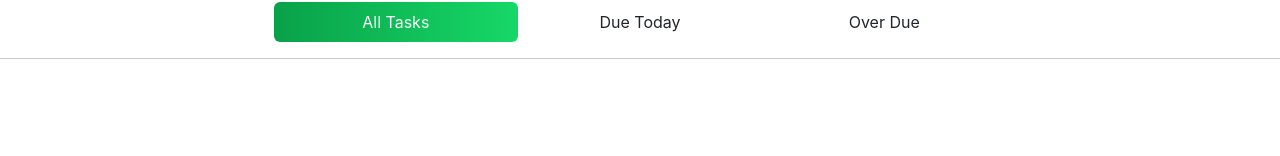
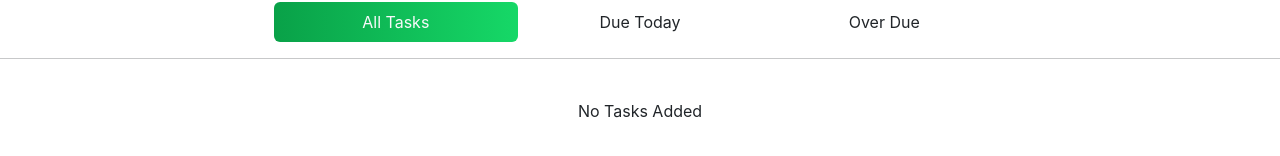
Before and after one commit to DawoodKhatri/todo-app, a React (Create React App) app: page / in a window 1280 px wide. Shown: the part 172-328 px from the top of the page. Built offline with nearby package versions, Linux system fonts and the light colour scheme.

Commit message:
Add files via upload

```diff
--- a/src/App.js
+++ b/src/App.js
@@ -191,6 +191,11 @@ function App() {
     window.localStorage.setItem("tasks", JSON.stringify(tasks));
   }, [tasks]);
 
+  useEffect(() => {
+    window.localStorage.getItem("tasks") === "null" &&
+      window.localStorage.removeItem("tasks");
+  }, []);
+
   return (
     <>
       <BrowserRouter>
--- a/src/Task/Task.js
+++ b/src/Task/Task.js
@@ -16,7 +16,7 @@ export default function Task({ tasks, edit, remove, modify, modal }) {
           modal={modal}
         />
       ))}
-      {!tasks && (
+      {!tasks?.length && (
         <div className="container-fluid text-center">
           <p>No Tasks Added</p>
         </div>
```
